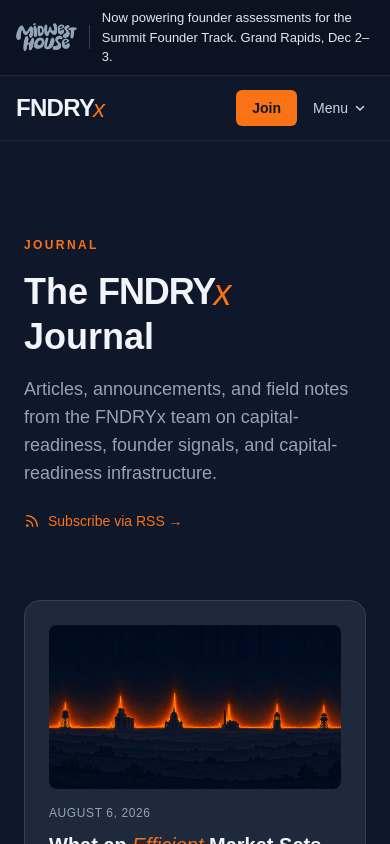
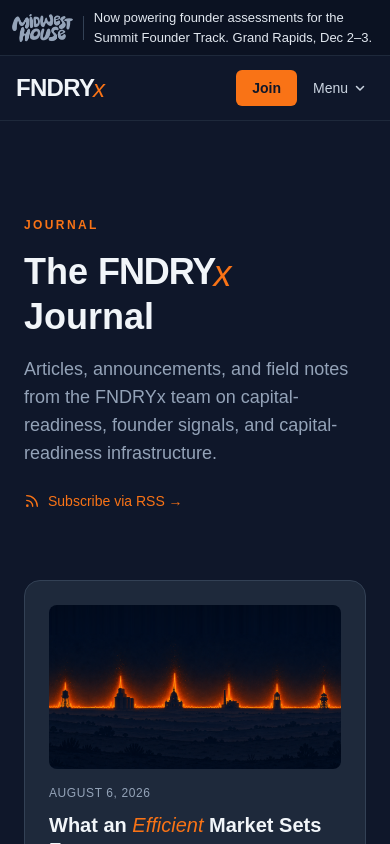
Before and after one commit to HARN26/fndryx-website, a Next.js app: page /blog in a window 390 px wide. Shown: the top 844 px of the page. Built offline with nearby package versions, Linux system fonts and the light colour scheme; a web font is replaced by a local one.

Commit message:
Keep the Summit bar to two lines on most phones; update docs

```diff
--- a/src/components/SummitBar.tsx
+++ b/src/components/SummitBar.tsx
@@ -15,7 +15,7 @@ export default function SummitBar() {
       <Link
         href="/#grand-rapids"
         aria-label={SENTENCE}
-        className="group mx-auto flex max-w-content items-center justify-center gap-3 px-4 py-2 font-body text-[13px] text-steel-200 focus-visible:outline-2 focus-visible:-outline-offset-2 focus-visible:outline-fire-400 sm:gap-4 sm:text-sm md:px-6"
+        className="group mx-auto flex max-w-content items-center justify-center gap-2.5 px-3 py-2 font-body text-[13px] text-steel-200 focus-visible:outline-2 focus-visible:-outline-offset-2 focus-visible:outline-fire-400 sm:gap-4 sm:px-4 sm:text-sm md:px-6"
       >
         <Image
           src="/images/home/midwest-house-logo-gray.png"
@@ -26,9 +26,10 @@ export default function SummitBar() {
           className="h-7 w-auto shrink-0 sm:h-8"
         />
         <span aria-hidden="true" className="h-6 w-px shrink-0 bg-steel-700" />
-        <span className="group-hover:text-steel-100 group-hover:underline underline-offset-4">
-          Now powering founder assessments for the Summit Founder Track. Grand
-          Rapids, Dec 2–3.
+        <span className="text-balance group-hover:text-steel-100 group-hover:underline underline-offset-4">
+          {/* Non-breaking spaces keep "Grand Rapids," and "Dec 2–3." together on phones. */}
+          Now powering founder assessments for the Summit Founder Track.{" "}
+          Grand{"\u00a0"}Rapids, Dec{"\u00a0"}2–3.
         </span>
       </Link>
     </div>
```
Also changed, not shown: 2 other files (tests, documents, lock files or other folders).
